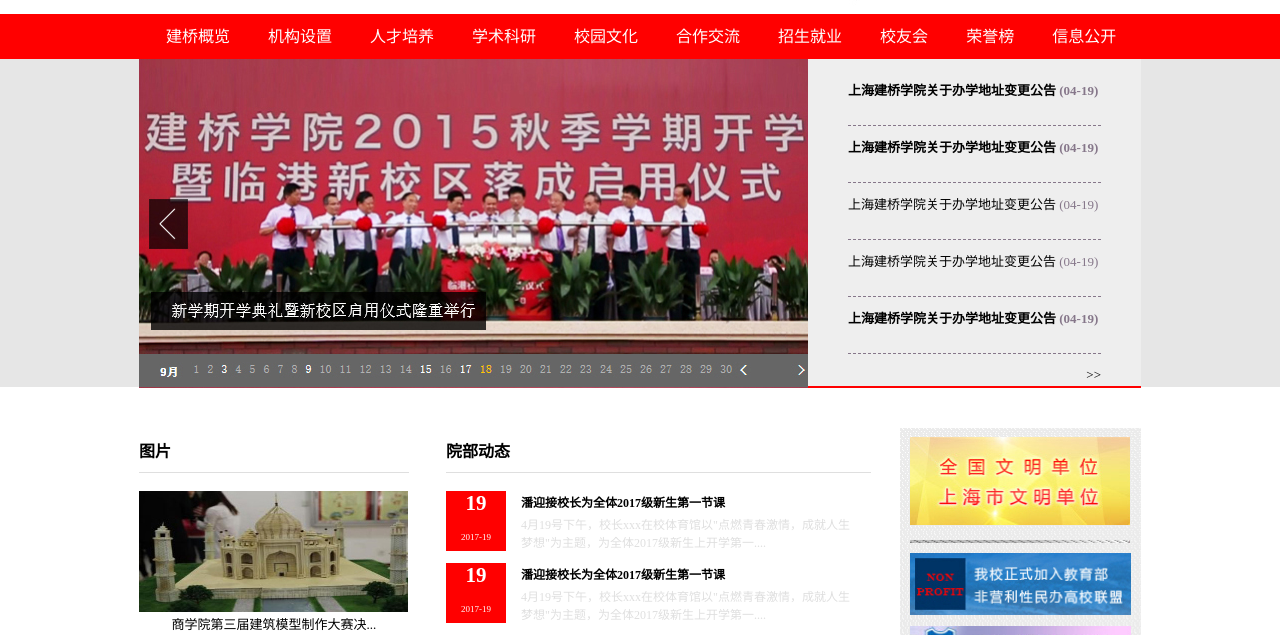
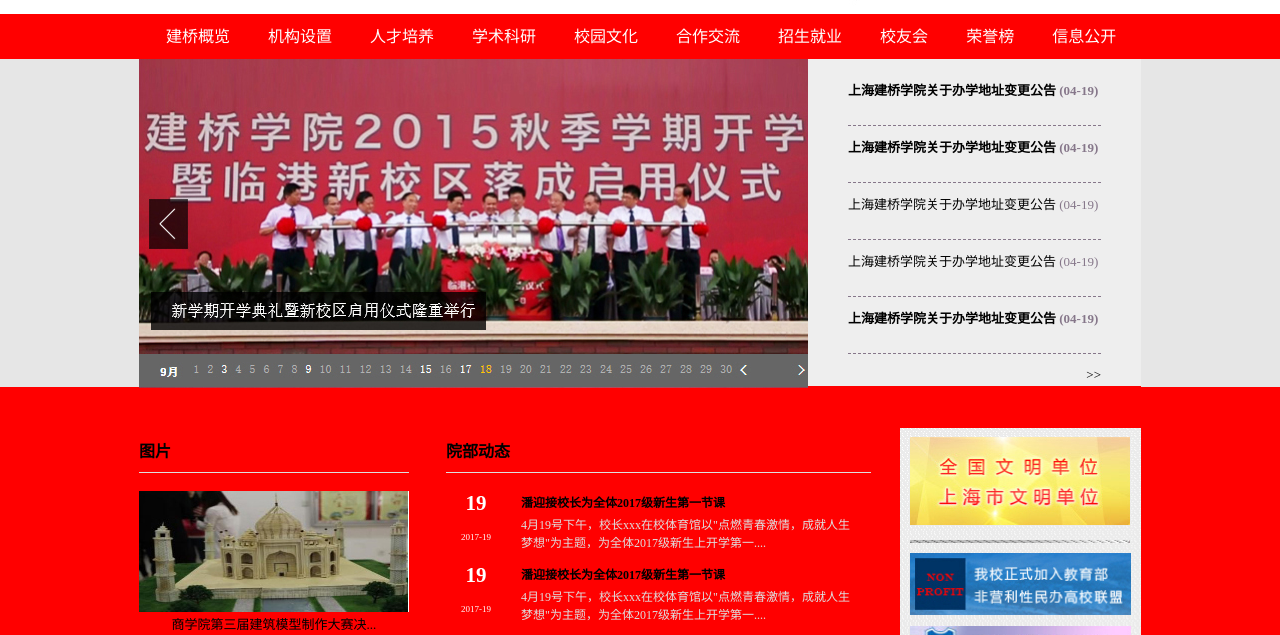
Before and after one commit to iphone3/Test10, a plain HTML site: page index.html in a window 1280 px wide. Shown: the part 121-756 px from the top of the page. Drawn offline with Linux system fonts and the light colour scheme.

Commit message:
首页修改

```diff
--- a/index.html
+++ b/index.html
@@ -4,6 +4,11 @@
 		<meta charset="utf-8" />
 		<title>上海建桥大学</title>
 		<link type="text/css" rel="stylesheet" href="css/styles.css" />
+		<style type="text/css">
+			body{
+				background: red;
+			}
+		</style>
 	</head>
 
 	<body>
```
